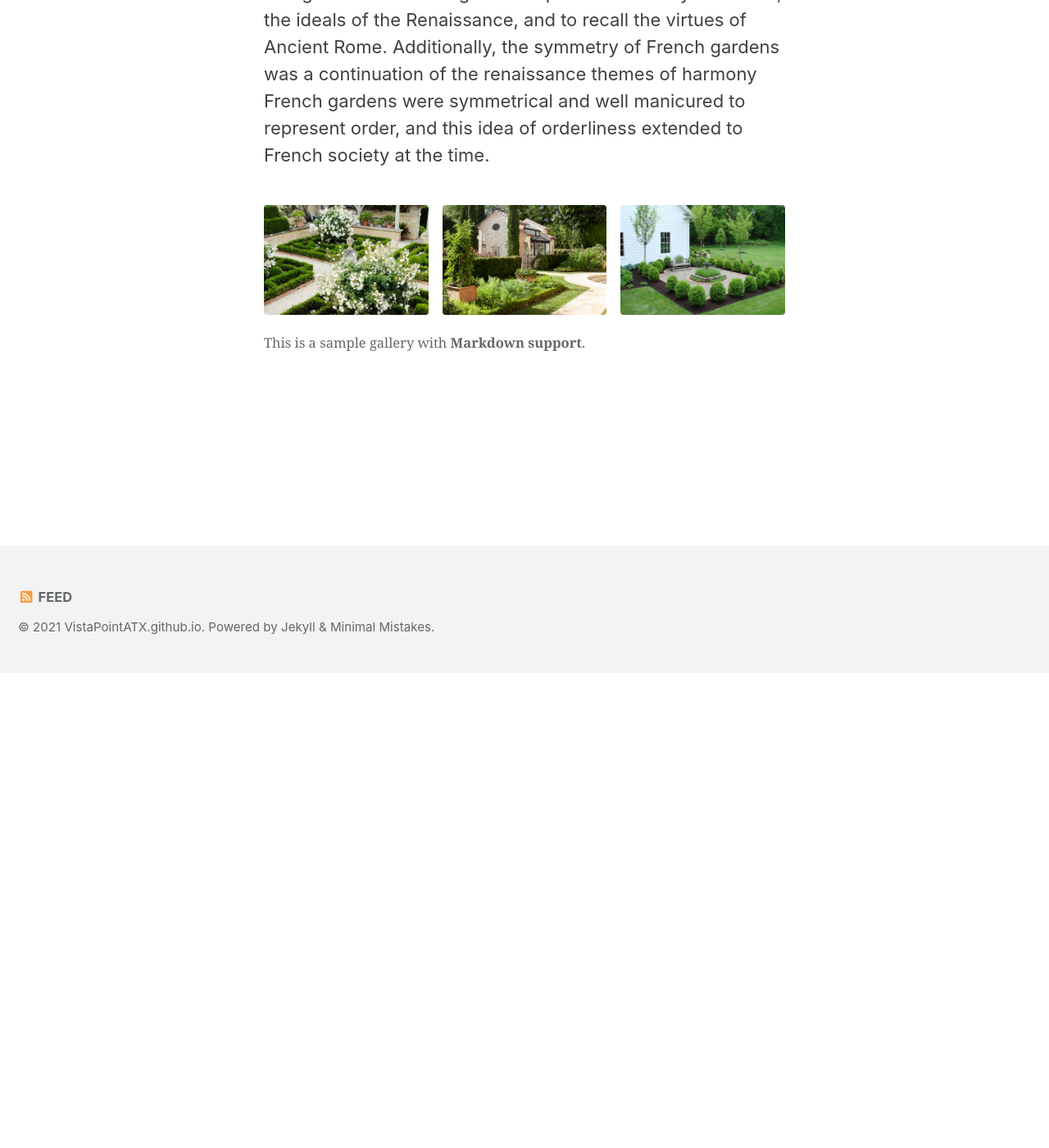
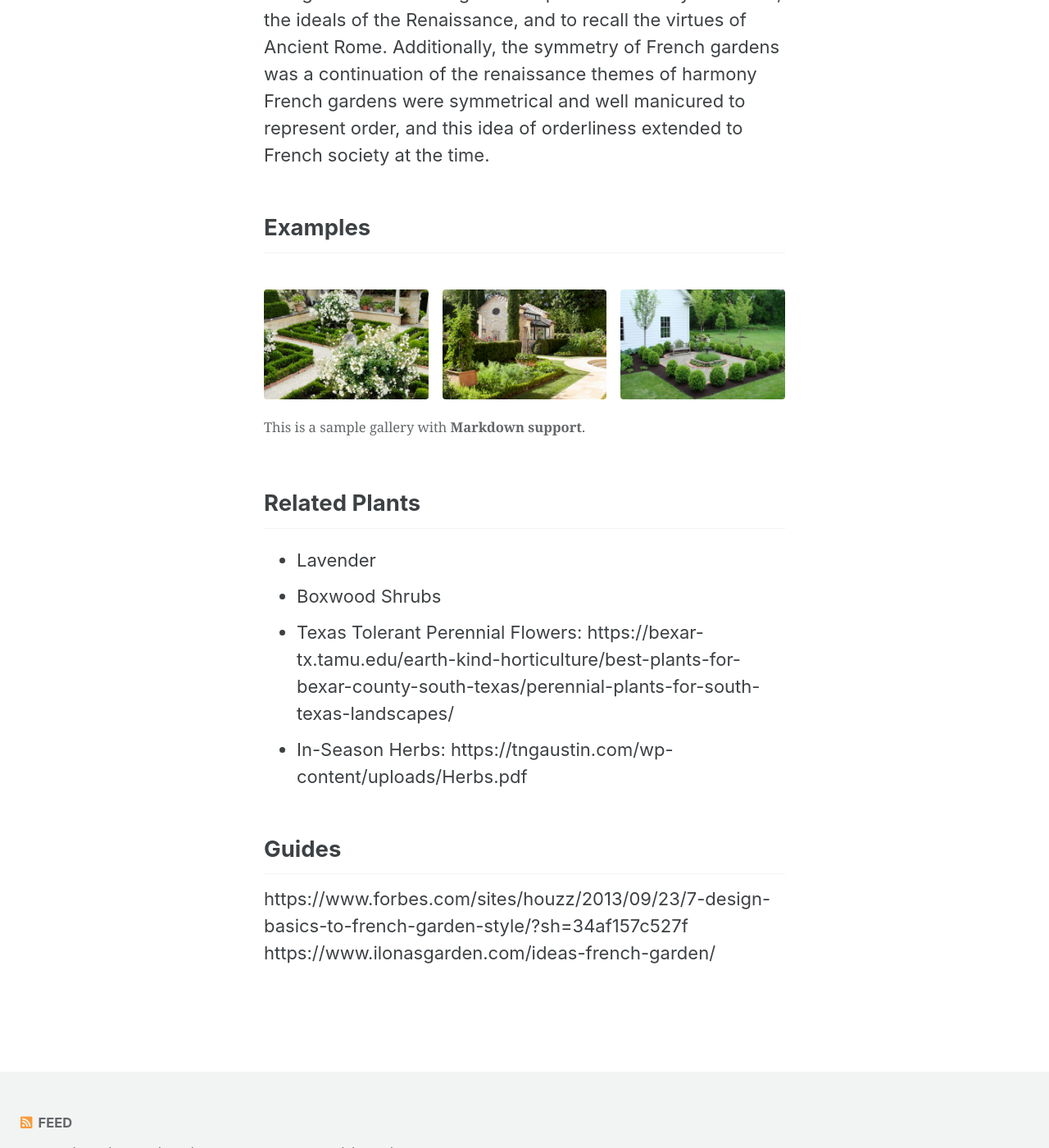
Before and after one commit to VistaPointATX/VistaPointATX.github.io, a Jekyll site: the page built from frenchgarden.md, in a window 1280 px wide and 1400 px high, scrolled down 579 px. Shown: the whole window at 82% size. Built offline with Jekyll 4.4.1, drawn with Linux system fonts in a browser that asks for light colours; cached includes are drawn as plain includes.

Commit message:
Update frenchgarden.md

```diff
--- a/frenchgarden.md
+++ b/frenchgarden.md
@@ -13,4 +13,15 @@ The French formal garden, is a style of garden based on symmetry and the princip
 
 The gardens were designed to represent harmony and order, the ideals of the Renaissance, and to recall the virtues of Ancient Rome. Additionally, the symmetry of French gardens was a continuation of the renaissance themes of harmony French gardens were symmetrical and well manicured to represent order, and this idea of orderliness extended to French society at the time.
 
+## Examples
 {% include gallery caption="This is a sample gallery with **Markdown support**." %}
+
+## Related Plants
+- Lavender
+- Boxwood Shrubs
+- Texas Tolerant Perennial Flowers: https://bexar-tx.tamu.edu/earth-kind-horticulture/best-plants-for-bexar-county-south-texas/perennial-plants-for-south-texas-landscapes/
+- In-Season Herbs: https://tngaustin.com/wp-content/uploads/Herbs.pdf
+
+## Guides
+https://www.forbes.com/sites/houzz/2013/09/23/7-design-basics-to-french-garden-style/?sh=34af157c527f
+https://www.ilonasgarden.com/ideas-french-garden/
```
